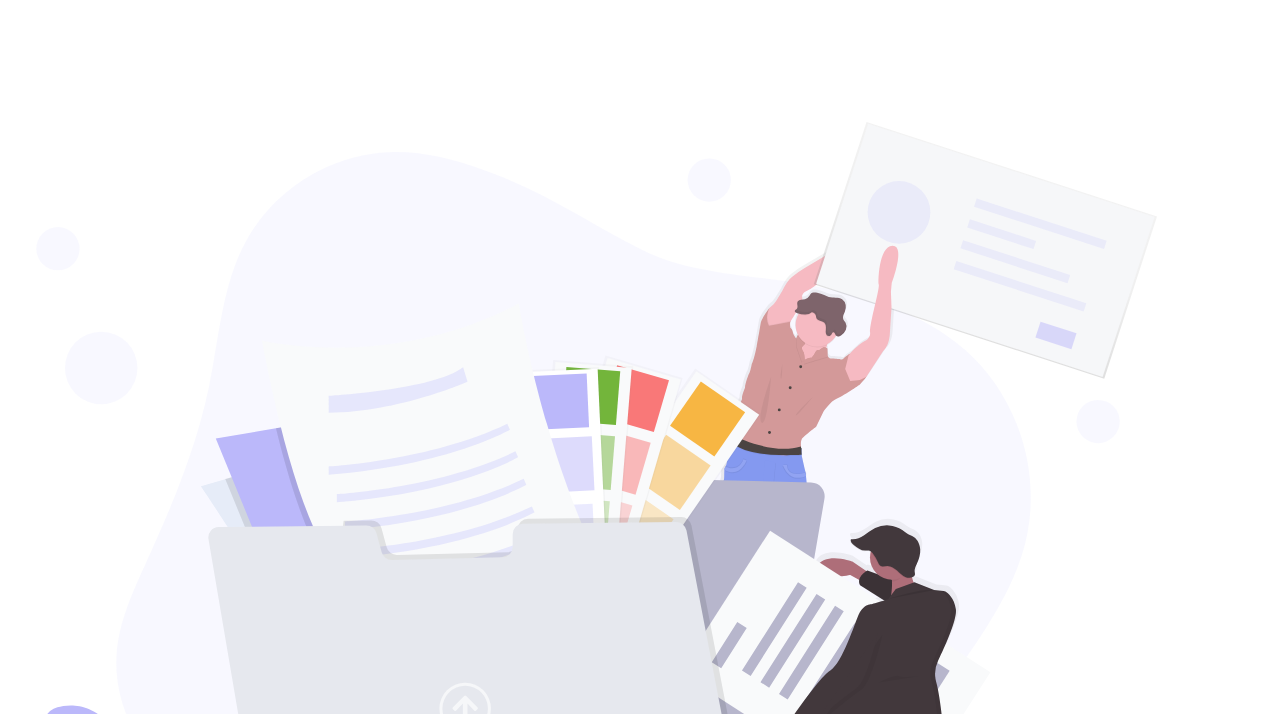
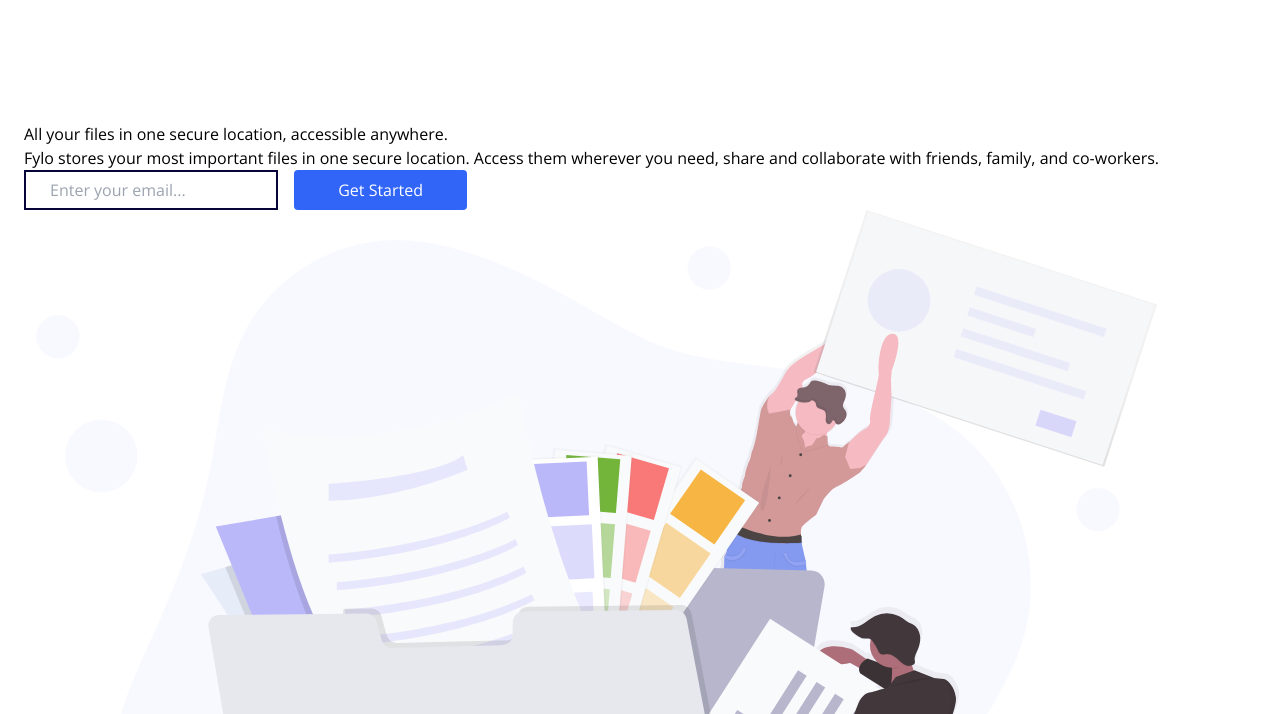
Before and after one commit to Miron-Silviu/Fly-landing-page-, a website: page docs/index.html in a window 1280 px wide. Shown: the part 86-800 px from the top of the page. Drawn offline with nearby package versions, Linux system fonts and the light colour scheme; files whose address does not match are found by name.

Commit message:
Build :Add title, input and button to ilustration-container.

```diff
--- a/docs/index.html
+++ b/docs/index.html
@@ -38,6 +38,25 @@
         </ul>
       </menu>
       <div class="ilustration-container mt-36 mx-6">
+        <h1>All your files in one secure location, accessible anywhere.</h1>
+        <p>
+          Fylo stores your most important files in one secure location. Access
+          them wherever you need, share and collaborate with friends, family,
+          and co-workers.
+        </p>
+        <input
+          class=" px-6 py-1.5 border-2 border-Very-dark-blue"
+          type="email"
+          id="email"
+          placeholder="Enter your email..."
+          required
+        />
+        <button
+          class=" rounded mx-3 py-2 px-11 bg-Bright-Blue text-white text-center"
+          type="button"
+        >
+          Get Started
+        </button>
         <img src="..//images/illustration-1.svg" alt="illustration-1" />
       </div>
     </header>
--- a/tailwind.config.js
+++ b/tailwind.config.js
@@ -12,11 +12,11 @@
         // Accent
 
         "Bright-Blue": "hsl(224, 93%, 58%)",
-        "Moderate Cyan": "hsl(170, 45%, 43%)",
+        "Moderate-Cyan": "hsl(170, 45%, 43%)",
 
         // Neutral
-        "Light Grayish Blue": "hsl(240, 75%, 98%)",
-        "Light Gray": "hsl(0, 0%, 75%)",
+        "Light-Grayish-Blue": "hsl(240, 75%, 98%)",
+        "Light-Gray": "hsl(0, 0%, 75%)",
       },
     },
   },
```
Also changed, not shown: docs/output.css.
